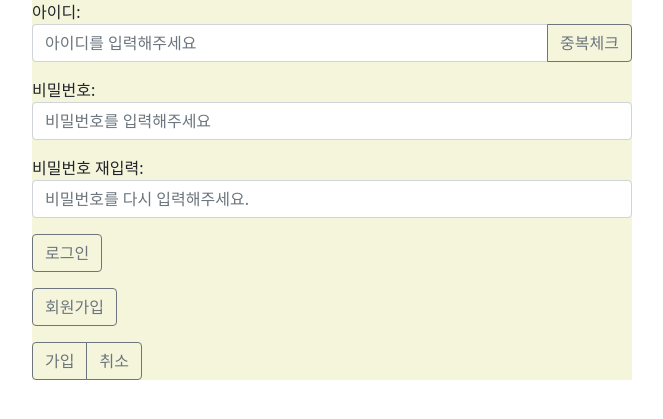
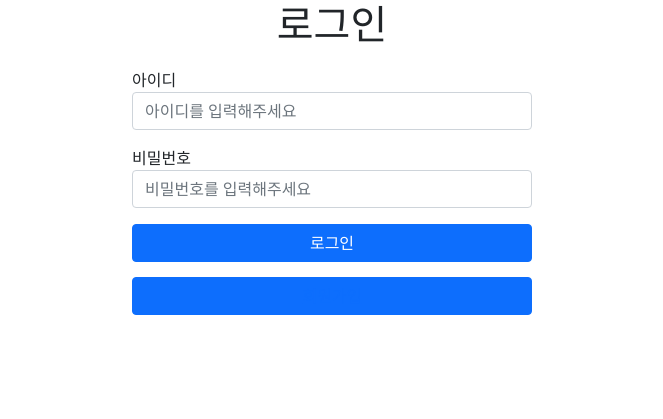
Before and after one commit to khakaa/hanghae_yanudu_6, a Flask app: page /login in a window 1280 px wide. Shown: the top 419 px of the page, without its empty margins (308-971 px from the left). Run offline with Flask 2, Linux system fonts and the light colour scheme.

Commit message:
로그인/회원가입 기본틀

```diff
--- a/app.py
+++ b/app.py
@@ -15,6 +15,15 @@ def main():
 def home():
     return render_template('login.html')
 
+@app.route('/signup')
+def signup():
+    return render_template('signup.html')
+
+@app.route('/signup/check_dup')
+def checkdup():
+    id_receive = request.form.get('id_give')
+    print(id_receive)
+
 @app.route('/submit')
 def submit():
     return render_template('submit.html')
--- /dev/null
+++ b/static/css/reset.css
@@ -0,0 +1,48 @@
+/* http://meyerweb.com/eric/tools/css/reset/
+   v2.0 | 20110126
+   License: none (public domain)
+*/
+
+html, body, div, span, applet, object, iframe,
+h1, h2, h3, h4, h5, h6, p, blockquote, pre,
+a, abbr, acronym, address, big, cite, code,
+del, dfn, em, img, ins, kbd, q, s, samp,
+small, strike, strong, sub, sup, tt, var,
+b, u, i, center,
+dl, dt, dd, ol, ul, li,
+fieldset, form, label, legend,
+table, caption, tbody, tfoot, thead, tr, th, td,
+article, aside, canvas, details, embed,
+figure, figcaption, footer, header, hgroup,
+menu, nav, output, ruby, section, summary,
+time, mark, audio, video {
+	margin: 0;
+	padding: 0;
+	border: 0;
+	font-size: 100%;
+	font: inherit;
+	vertical-align: baseline;
+}
+/* HTML5 display-role reset for older browsers */
+article, aside, details, figcaption, figure,
+footer, header, hgroup, menu, nav, section {
+	display: block;
+}
+body {
+	line-height: 1;
+}
+ol, ul {
+	list-style: none;
+}
+blockquote, q {
+	quotes: none;
+}
+blockquote:before, blockquote:after,
+q:before, q:after {
+	content: '';
+	content: none;
+}
+table {
+	border-collapse: collapse;
+	border-spacing: 0;
+}
--- /dev/null
+++ b/static/css/style.css
@@ -0,0 +1,57 @@
+/* 로그인 css */
+.login-wrap{
+    width:400px;
+    height: 1000;
+    margin:auto;
+}
+.title{
+    width: 160px;
+    margin: 0 auto 20px auto;
+    text-align: center;
+}
+.justy-center{
+    justify-content: center;
+}
+.button-block .login-btn button, .button-block .signup-btn button{
+    width:100%;
+    margin-bottom: 15px;
+}
+.flex-between{
+    display: flex;
+    justify-content: space-between;
+}
+.flex-between button{
+    width:45%;
+}
+
+.help{
+    font-size: 12px;
+}
+
+/* 배너 */
+.banner{
+    width: 100%;
+    height: 150px;
+    background-color: yellow;
+    display: flex;
+}
+.banner-title{
+    width:170px;
+    margin: 0 auto 20px auto;
+    font-size: 20px;
+}
+.login-tag{
+    margin-right: 10px;
+}
+
+/* hidden */
+.hidden {
+    display: none !important;
+}
+/* font color */
+.warn{
+    color:red;
+}
+.pass{
+    color:yellowgreen;
+}
--- /dev/null
+++ b/static/js/login.js
@@ -0,0 +1,15 @@
+const signup = document.querySelector(".signup-btn")
+const cancel = document.querySelector(".cancel-btn")
+
+function sign(){
+    $(".login-title").toggleClass('hidden')
+    $(".signup-title").toggleClass('hidden')
+    $(".pwCheck").toggleClass('hidden')
+    $(".idCheck").toggleClass('hidden')
+    $(".login-btn").toggleClass('hidden')
+    $(".signup-btn").toggleClass('hidden')
+    $(".flex-between").toggleClass('hidden')
+}
+
+signup.addEventListener('click', sign)
+cancel.addEventListener('click', sign)
--- a/static/style.css
+++ /dev/null
@@ -1,9 +0,0 @@
-.login-wrap{
-    background-color: beige;
-    width:600px;
-    height: 1000;
-    margin:auto;
-}
-.button-wrap{
-    text-align: center;
-}
--- a/templates/base.html
+++ b/templates/base.html
@@ -5,15 +5,15 @@
     <meta http-equiv="X-UA-Compatible" content="IE=edge" />
     <meta name="viewport" content="width=device-width, initial-scale=1.0" />
     <title>Document</title>
-    <link rel="stylesheet" href="{{ url_for('static', filename='style.css' )}}">
-    <link rel="stylesheet" href="{{ url_for('static', filename='reset.css' )}}">
+    <link rel="stylesheet" href="{{ url_for('static', filename='css/style.css' )}}">
+    <link rel="stylesheet" href="{{ url_for('static', filename='css/reset.css' )}}">
     <link href="https://cdn.jsdelivr.net/npm/bootstrap@5.1.1/dist/css/bootstrap.min.css" rel="stylesheet" integrity="sha384-F3w7mX95PdgyTmZZMECAngseQB83DfGTowi0iMjiWaeVhAn4FJkqJByhZMI3AhiU" crossorigin="anonymous">
     <script defer src="https://ajax.googleapis.com/ajax/libs/jquery/3.5.1/jquery.min.js"></script>
     {% block head %}
     {% endblock %}
 </head>
 <body>
-    {% block content %}
-    {% endblock %}
+  {% block content %}
+  {% endblock %}
 </body>
 </html>
--- a/templates/login.html
+++ b/templates/login.html
@@ -1,30 +1,29 @@
 {% extends 'base.html' %}
+
+{% block head %}
+<script defer src="{{ url_for('static', filename='js/login.js') }}"></script>
+
+{% endblock %}
 
 {% block content %}
 <div class = "login-wrap">
-    <div>아이디:</div>
+    <div class="title">
+        <div class='login-title'><h1>로그인</h1></div>
+    </div>
+    <div>아이디</div>
     <div class="input-group mb-3">
         <input type="text" class="form-control" placeholder="아이디를 입력해주세요" aria-label="Recipient's username" aria-describedby="button-addon2">
-        <button class="btn btn-outline-secondary" type="button" id="button-addon2">중복체크</button>
     </div>
-    <div>비밀번호:</div>
+    <div>비밀번호</div>
     <div class="input-group mb-3">
         <input type="text" class="form-control" placeholder="비밀번호를 입력해주세요" aria-label="Recipient's username" aria-describedby="button-addon2">
     </div>
-    <div>비밀번호 재입력:</div>
-    <div class="input-group mb-3">
-        <input type="text" class="form-control" placeholder="비밀번호를 다시 입력해주세요." aria-label="Recipient's username" aria-describedby="button-addon2">
-    </div>
-    <div>
-    <div class="input-group mb-3">
-        <button class="btn btn-outline-secondary" type="button" id="button-addon2">로그인</button>
-    </div class = "button-wrap">
-        <div class="input-group mb-3">
-            <button class="btn btn-outline-secondary" type="button" id="button-addon2">회원가입</button>
+    <div class="button-block">
+        <div class="login-btn">
+            <button type="button" class="btn btn-primary">로그인</button>
         </div>
-        <div class="input-group mb-3">
-            <button class="btn btn-outline-secondary" type="button" id="button-addon2">가입</button>
-            <button class="btn btn-outline-secondary" type="button" id="button-addon2">취소</button>
+        <div class="signup-btn">
+            <button type="button" class="btn btn-primary"><a href="/signup">회원가입</a></button>
         </div>
     </div>
 </div>
```
Also changed, not shown: static/js/signup.js (added, +80 -0 lines), templates/signup.html (added, +115 -0 lines), static/reset.css (deleted).
